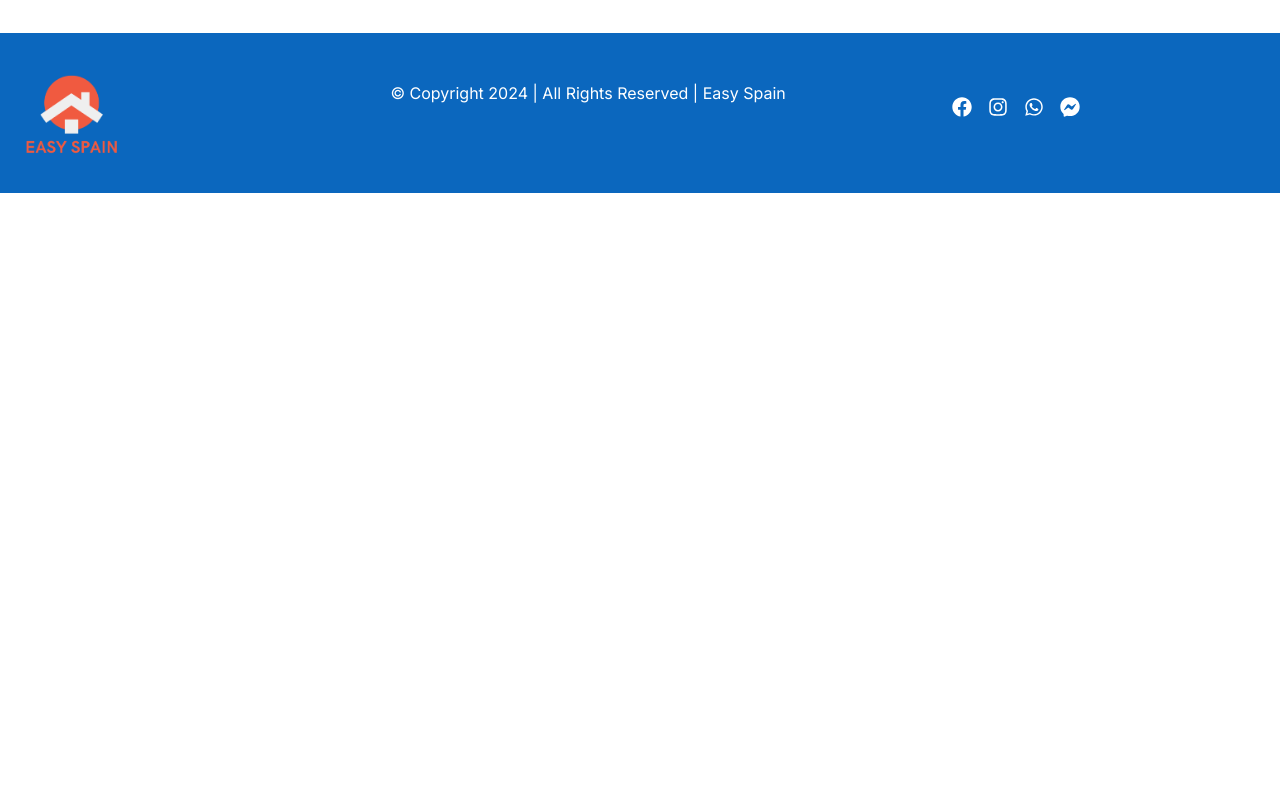
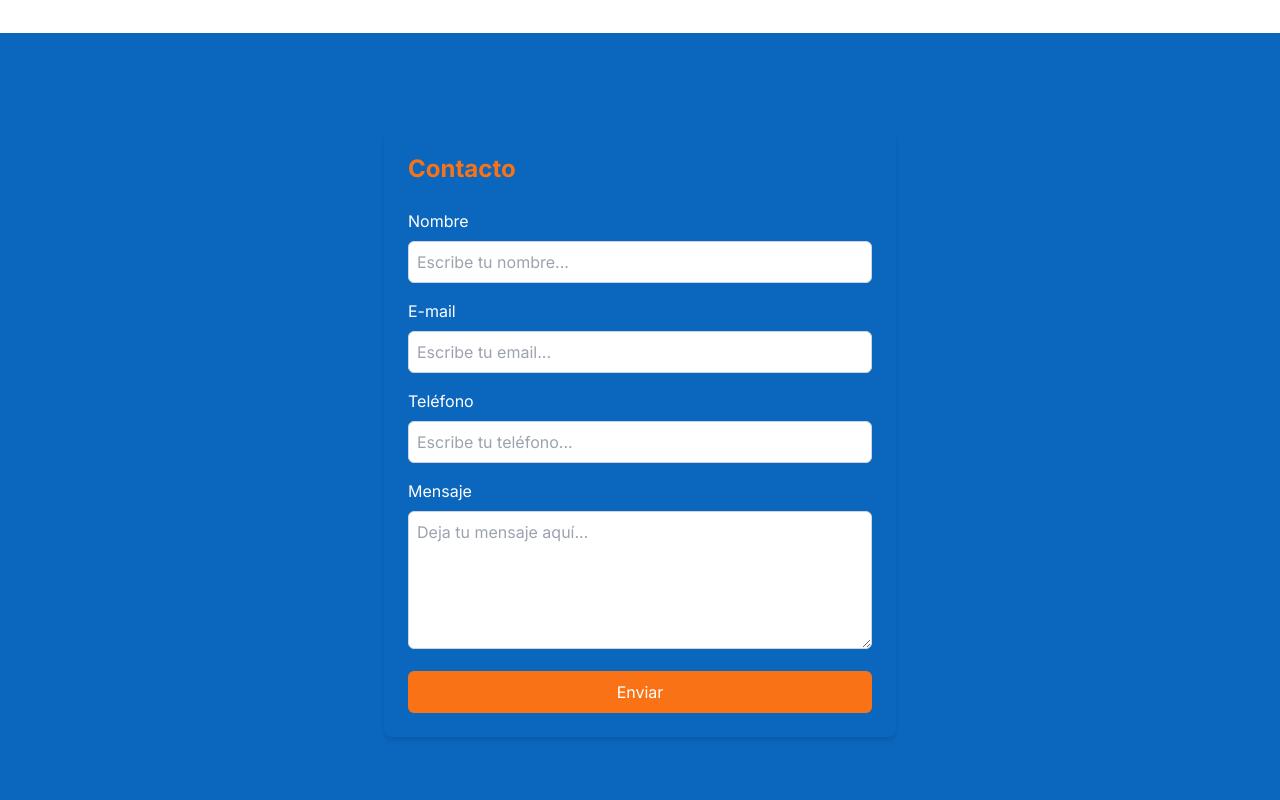
Before and after one commit to leamontoya19/hackatong4, a React (Vite) app: page / in a window 1280 px wide. Shown: the part 1360-2160 px from the top of the page. Before the commit the page ends 1553 px from the top, so only its background shows below. Built offline with nearby package versions, Linux system fonts and the light colour scheme.

Commit message:
feat: add contact form

```diff
--- /dev/null
+++ b/src/components/form/form.jsx
@@ -0,0 +1,94 @@
+import React, { useState } from 'react';
+
+const ContactForm = () => {
+  const [formData, setFormData] = useState({
+    name: '',
+    email: '',
+    phone: '',
+    message: ''
+  });
+
+  const handleChange = (e) => {
+    setFormData({
+      ...formData,
+      [e.target.name]: e.target.value
+    });
+  };
+
+  const handleSubmit = (e) => {
+    e.preventDefault();
+    // Lógica para manejar el envío de los datos del formulario
+    console.log(formData);
+  };
+
+  return (
+    <div className="min-h-screen flex items-center justify-center bg-[#0B67BE]">
+      <div className="w-full max-w-lg p-6 bg-[#0B67BE] rounded-lg shadow-md">
+        <h2 className="text-2xl font-bold text-left text-orange-500">Contacto</h2>
+        <form className="mt-6" onSubmit={handleSubmit}>
+          <div className="mb-4">
+            <label htmlFor="name" className="block text-white">Nombre</label>
+            <input
+              type="text"
+              id="name"
+              name="name"
+              placeholder="Escribe tu nombre..."
+              className="w-full mt-2 p-2 border border-gray-300 rounded-md focus:outline-none focus:border-orange-400"
+              value={formData.name}
+              onChange={handleChange}
+              required
+            />
+          </div>
+
+          <div className="mb-4">
+            <label htmlFor="email" className="block text-white">E-mail</label>
+            <input
+              type="email"
+              id="email"
+              name="email"
+              placeholder="Escribe tu email..."
+              className="w-full mt-2 p-2 border border-gray-300 rounded-md focus:outline-none focus:border-orange-400"
+              value={formData.email}
+              onChange={handleChange}
+              required
+            />
+          </div>
+
+          <div className="mb-4">
+            <label htmlFor="phone" className="block text-white">Teléfono</label>
+            <input
+              type="tel"
+              id="phone"
+              name="phone"
+              placeholder="Escribe tu teléfono..."
+              className="w-full mt-2 p-2 border border-gray-300 rounded-md focus:outline-none focus:border-orange-400"
+              value={formData.phone}
+              onChange={handleChange}
+              required
+            />
+          </div>
+
+          <div className="mb-4">
+            <label htmlFor="message" className="block text-white">Mensaje</label>
+            <textarea
+              id="message"
+              name="message"
+              placeholder="Deja tu mensaje aquí..."
+              className="w-full mt-2 p-2 border border-gray-300 rounded-md focus:outline-none focus:border-orange-400"
+              rows="5"
+              value={formData.message}
+              onChange={handleChange}
+              required
+            ></textarea>
+          </div>
+
+          <button type="submit" className="w-full bg-orange-500 text-white py-2 rounded-md hover:bg-orange-600 transition-colors duration-300">
+            Enviar
+          </button>
+        </form>
+      </div>
+    </div>
+  );
+};
+
+export default ContactForm;
--- a/src/components/landingPage/Home.jsx
+++ b/src/components/landingPage/Home.jsx
@@ -4,6 +4,7 @@ import NewsAlert from '../newsAlert/NewsAlert';
 import MainImg from '../../assets/airport.png';
 import Footer from '../footer/Footer';
 import Carousel from '../carousel/Carousel';
+import ContactForm from '../form/form';
 
 const Home = () => {
   return (
@@ -85,6 +86,7 @@ const Home = () => {
           </div>
         </div>
       </div>
+      <ContactForm/>
       <Footer/>
     </div>
   );
```
